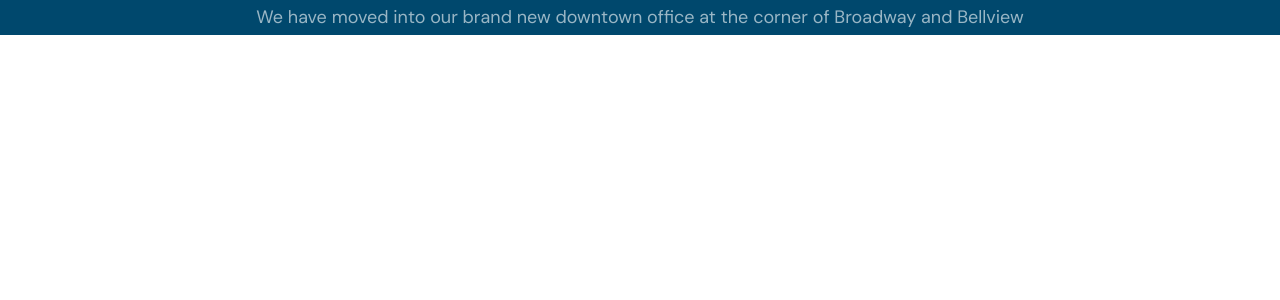
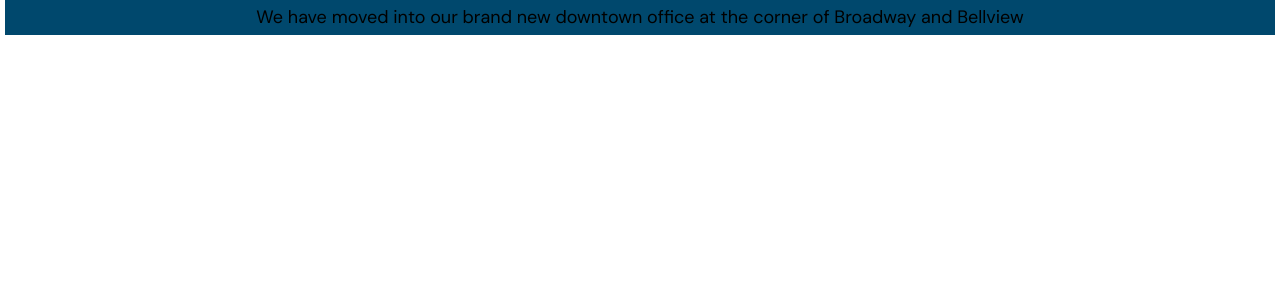
Before and after one commit to NicaZadirieva/mckinley, a React (Vite) app: page / in a window 1280 px wide. Shown: the top 300 px of the page. Built offline with nearby package versions, Linux system fonts and the light colour scheme.

Commit message:
refactor(index.css):  renaming of variable

```diff
--- a/package.json
+++ b/package.json
@@ -10,8 +10,10 @@
     "preview": "vite preview"
   },
   "dependencies": {
+    "classnames": "^2.5.1",
     "react": "^18.3.1",
-    "react-dom": "^18.3.1"
+    "react-dom": "^18.3.1",
+    "react-router-dom": "^7.0.1"
   },
   "devDependencies": {
     "@eslint/js": "^9.13.0",
--- a/src/components/CenterInfoLine/index.module.css
+++ b/src/components/CenterInfoLine/index.module.css
@@ -1,6 +1,6 @@
 .info-line {
     background-color: var(--app-main-bg-color);
-    color: var(--secondary-text-color);
+    color: var(---info-line-text-color);
     font-family: var(--font-family);
     font-size: 18px;
     font-weight: 400;
--- a/src/index.css
+++ b/src/index.css
@@ -1,15 +1,19 @@
 :root {
     --app-main-bg-color: #00486D;
-    --secondary-text-color: #99B6C5;
 
     --font-family: 'DM Sans';
 
-    --min-content-size: 1440px;
+    --dark-text-color: #00486D;
+    --light-text-color: #FFFFFF;
+    --info-line-text-color: #99B6C5;
 }
 body {
     padding: 0;
     margin: 0;
+    font-family: var(--font-family);
 }
+
 .restrict-content-size {
-    min-width: var(--max-content-size)
+    max-width: 1270px;
+    margin: 0 auto;
 }
```
Also changed, not shown: 1 other file (tests, documents, lock files or other folders).
